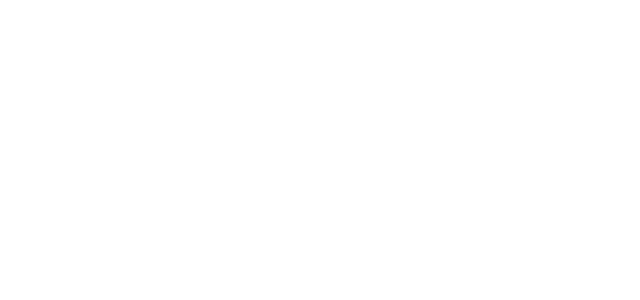
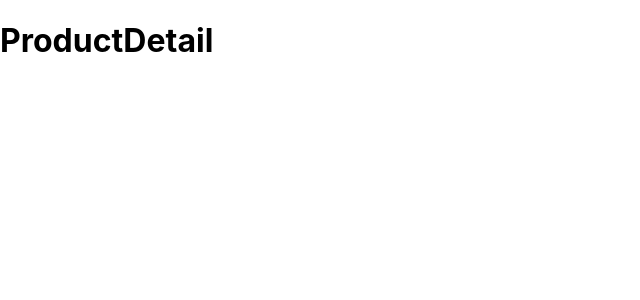
Before and after one commit to sihun0105/comento-shopping, a React (Create React App) app: page /comento-shopping/product/1 in a window 1280 px wide. Shown: the top 300 px of the page, without its empty margins (0-640 px from the left). Built offline with nearby package versions, Linux system fonts and the light colour scheme.

Commit message:
[feat] pages 추가

```diff
--- a/src/App.js
+++ b/src/App.js
@@ -6,7 +6,7 @@
 
 function App() {
   return (
-    <BrowserRouter basename="comento-shop">
+    <BrowserRouter basename="comento-shopping">
       <Routes>
         <Route path="/" element={<Home />} />
         <Route path="/product/:productId" element={<ProductDetail />} />
--- a/src/pages/Basket.js
+++ b/src/pages/Basket.js
@@ -2,7 +2,9 @@
 
 const Basket = () => {
   return (
-    <div>Basket</div>
+    <div>
+        <h1>Basket</h1>
+    </div>
   )
 }
 
--- a/src/pages/Home.js
+++ b/src/pages/Home.js
@@ -2,7 +2,9 @@
 
 const Home = () => {
   return (
-    <div>asd</div>
+    <div>
+        <h1>Home</h1>
+    </div>
   )
 }
 
--- a/src/pages/ProductDetail.js
+++ b/src/pages/ProductDetail.js
@@ -2,7 +2,9 @@
 
 const ProductDetail = () => {
   return (
-    <div>ProductDetail</div>
+    <div>
+        <h1>ProductDetail</h1>
+    </div>
   )
 }
 
```
